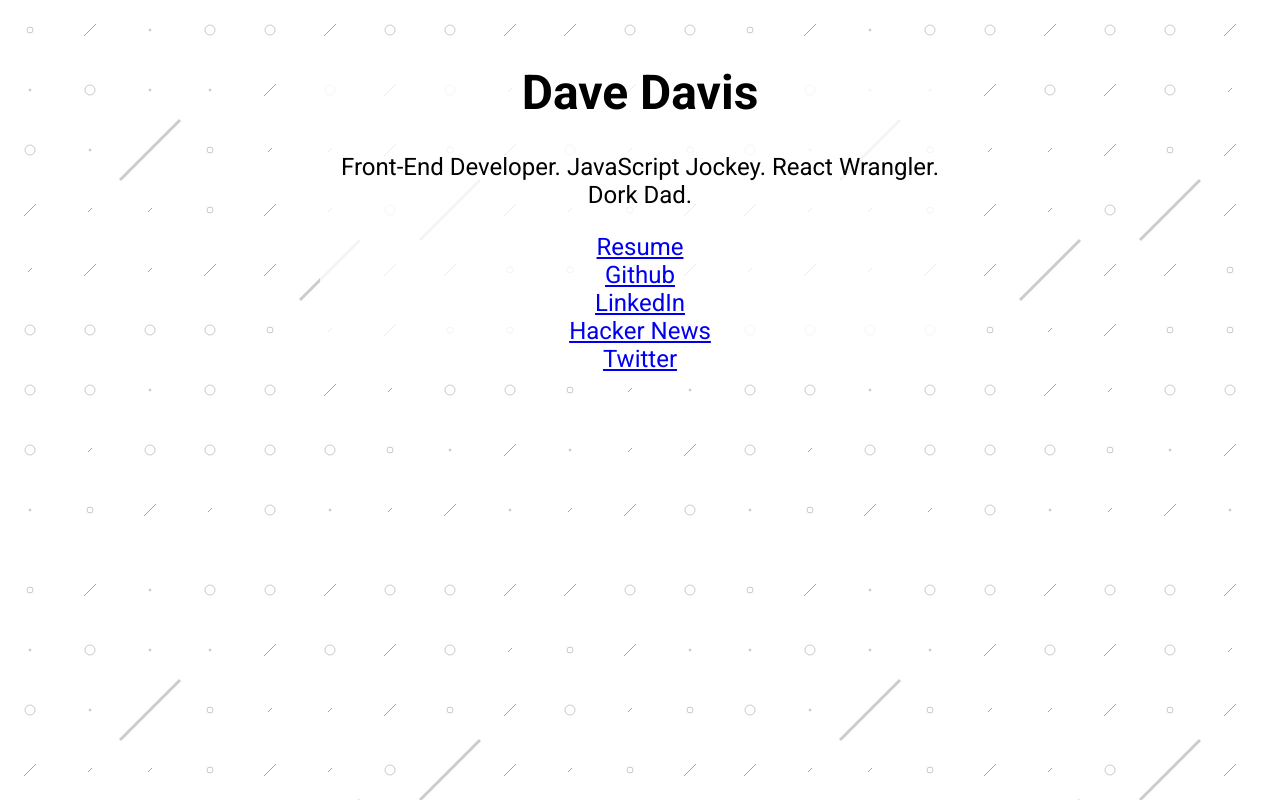
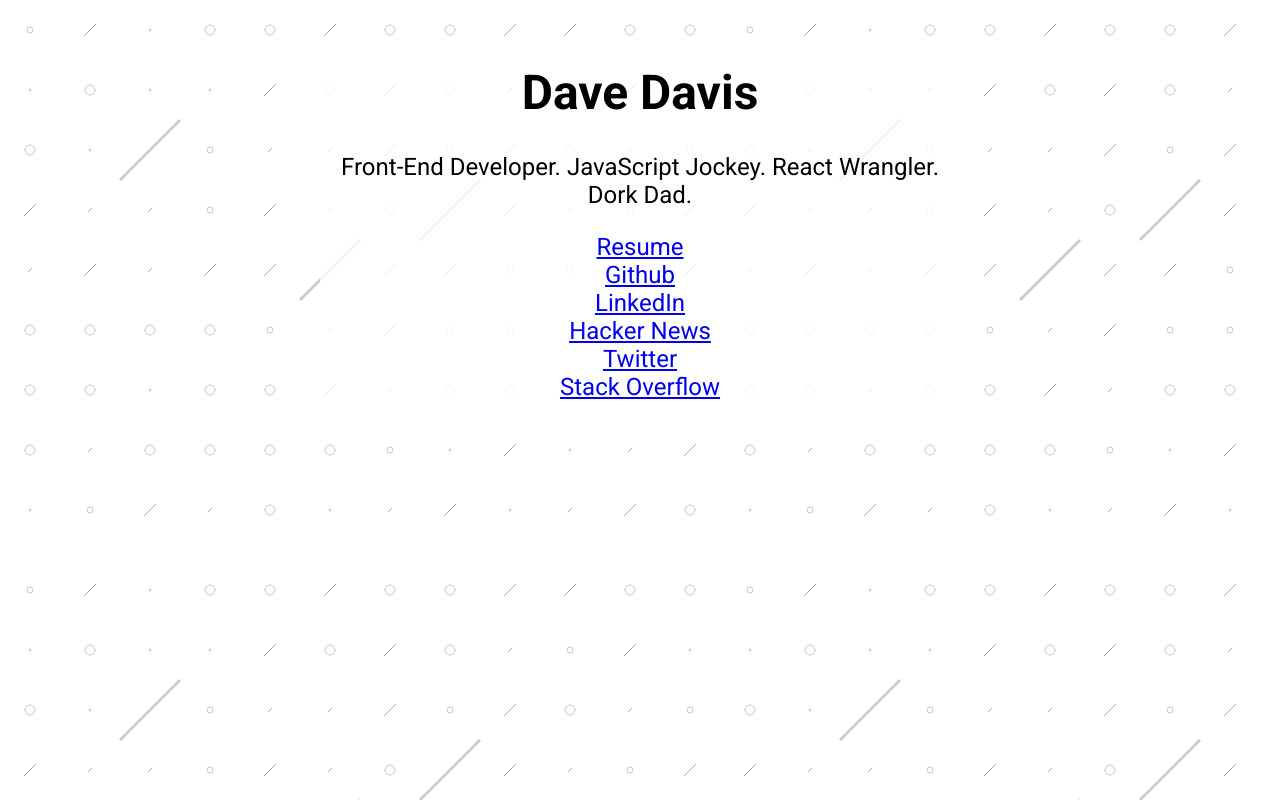
Before and after one commit to davertron/homepage, a Next.js app: page / in a window 1280 px wide. Built offline with nearby package versions, Linux system fonts and the light colour scheme.

Commit message:
Add link to stack overflow

```diff
--- a/pages/index.js
+++ b/pages/index.js
@@ -46,6 +46,11 @@ export default function Home() {
               Twitter
             </a>
           </li>
+          <li>
+            <a target="_blank" href="/stackoverflow">
+              Stack Overflow
+            </a>
+          </li>
         </ul>
       </div>
     </>
```
